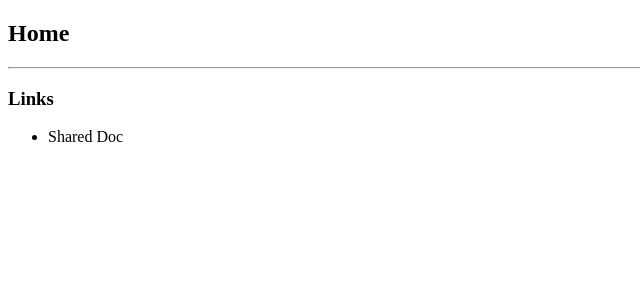
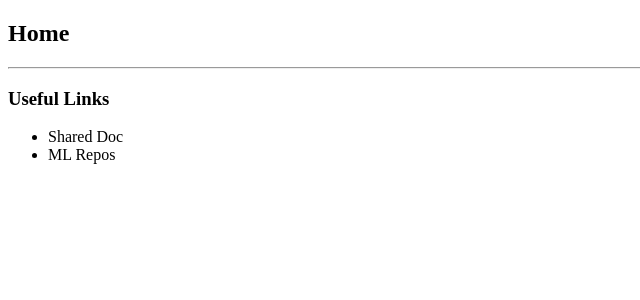
Before and after one commit to pzjzeason/pzjzeason.github.io, a Jekyll site: the page desktop.html, which Jekyll copies as it is, in a window 1280 px wide. Shown: the top 300 px of the page, without its empty margins (0-640 px from the left). Built offline with Jekyll 4.4.1, drawn with Linux system fonts in a browser that asks for light colours.

Commit message:
feat: useful link

```diff
--- a/desktop.html
+++ b/desktop.html
@@ -20,9 +20,10 @@
    <hr>
    <div class="main">
        <div class="links">
-           <H3>Links</H3>
+           <H3>Useful Links</H3>
            <ul>
                <li><a href="https://shimo.im/docs/o7LqccnQ3jkObYiD">Shared Doc</a></li>
+               <li><a href="https://j.mp/ml-repos ">ML Repos</a></li>
            </ul>
        </div>
    </div>
```
